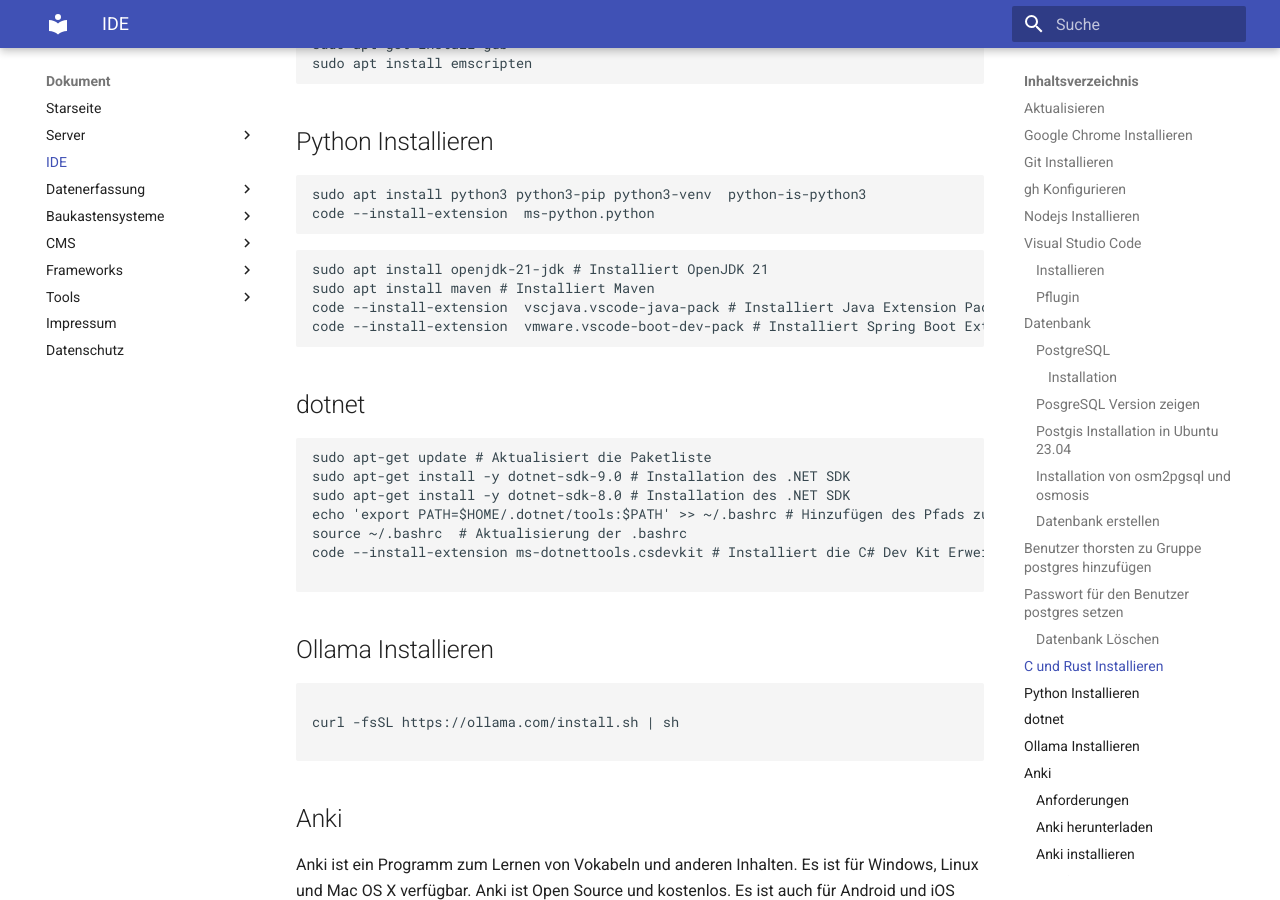
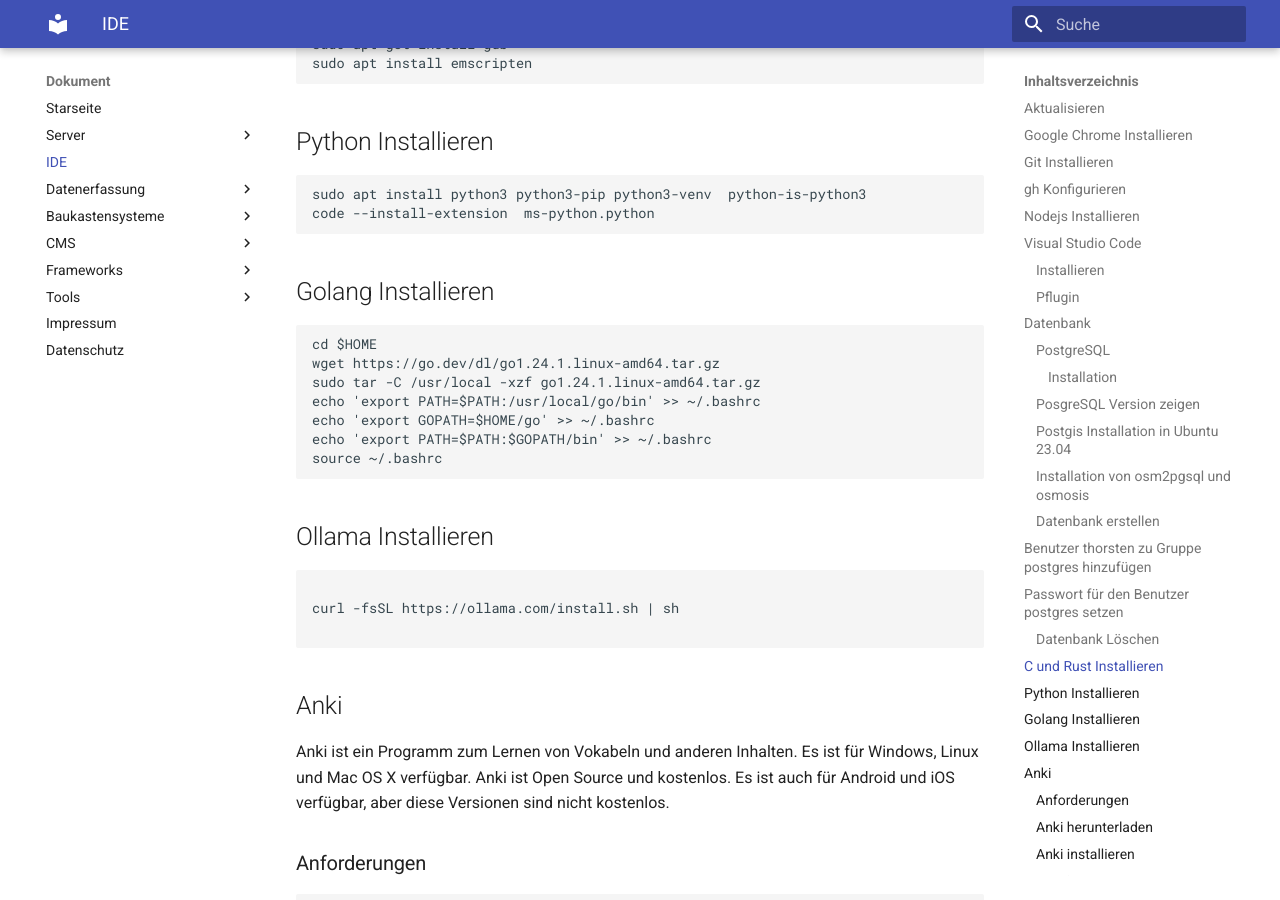
Before and after one commit to thorstenkloehn/dokument, an MkDocs documentation site: the page built from docs/IDE/index.md, in a window 1280 px wide and 900 px high, scrolled down 3355 px. Built offline with MkDocs 1.6.1 and Material for MkDocs 9.7.7, drawn with Linux system fonts in a browser that asks for light colours.

Commit message:
Dokumentation: Aktualisierung der Installationsanweisungen für Golang und Entfernen von OpenJDK und .NET SDK aus der IDE-Dokumentation

````diff
--- a/docs/IDE/index.md
+++ b/docs/IDE/index.md
@@ -135,22 +135,15 @@
 sudo apt install python3 python3-pip python3-venv  python-is-python3
 code --install-extension  ms-python.python
 ```
-```
-sudo apt install openjdk-21-jdk # Installiert OpenJDK 21
-sudo apt install maven # Installiert Maven
-code --install-extension  vscjava.vscode-java-pack # Installiert Java Extension Pack für Visual Studio Code
-code --install-extension  vmware.vscode-boot-dev-pack # Installiert Spring Boot Extension Pack für Visual S
-```
-## dotnet
-
-```
-sudo apt-get update # Aktualisiert die Paketliste
-sudo apt-get install -y dotnet-sdk-9.0 # Installation des .NET SDK
-sudo apt-get install -y dotnet-sdk-8.0 # Installation des .NET SDK
-echo 'export PATH=$HOME/.dotnet/tools:$PATH' >> ~/.bashrc # Hinzufügen des Pfads zum .bashrc
-source ~/.bashrc  # Aktualisierung der .bashrc
-code --install-extension ms-dotnettools.csdevkit # Installiert die C# Dev Kit Erweiterung
-
+## Golang Installieren
+```bash
+cd $HOME
+wget https://go.dev/dl/go1.24.1.linux-amd64.tar.gz
+sudo tar -C /usr/local -xzf go1.24.1.linux-amd64.tar.gz
+echo 'export PATH=$PATH:/usr/local/go/bin' >> ~/.bashrc
+echo 'export GOPATH=$HOME/go' >> ~/.bashrc
+echo 'export PATH=$PATH:$GOPATH/bin' >> ~/.bashrc
+source ~/.bashrc
 ```
 
 
````
